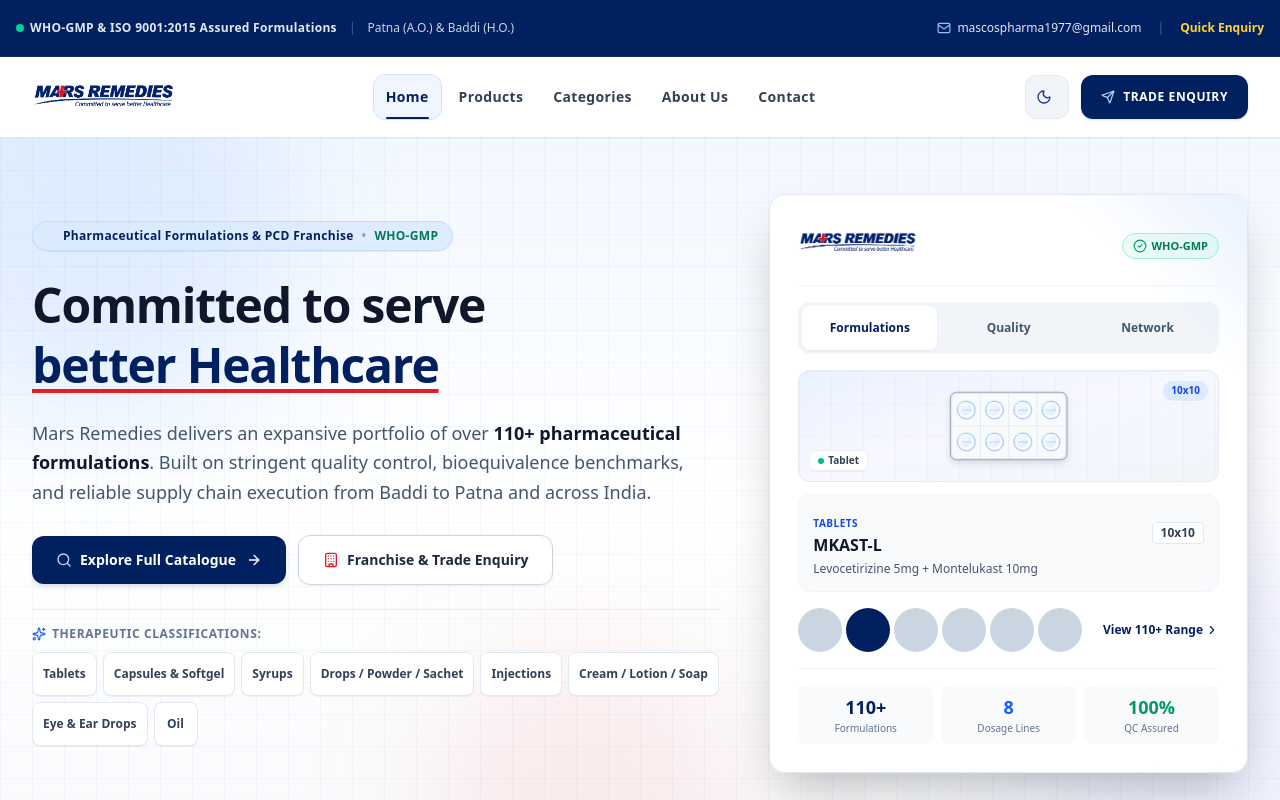
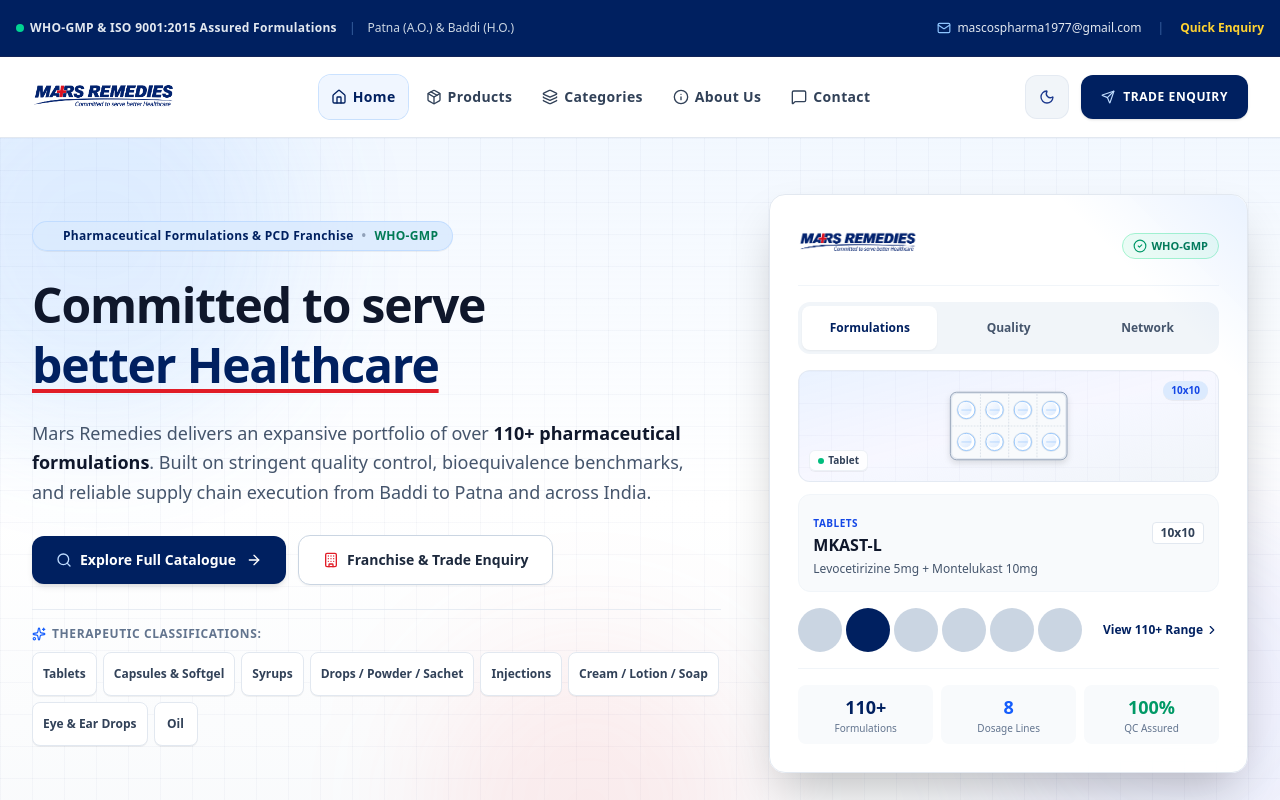
Before and after one commit to ritwikamit/MarsRemedies, a React (Vite) app: page / in a window 1280 px wide. Shown: the top 800 px of the page. Built offline with nearby package versions, Linux system fonts and the light colour scheme; a web font is replaced by a local one.

Commit message:
Enhance navbar: add icons to nav links for lucidity, center dark mode button block

```diff
--- a/src/components/Navbar.tsx
+++ b/src/components/Navbar.tsx
@@ -132,32 +132,32 @@
             <nav className="hidden lg:flex items-center gap-1 xl:gap-1.5" aria-label="Main Navigation">
               {navLinks.map((link) => {
                 const isActive = currentPage === link.page;
+                const IconComponent = link.icon;
                 return (
                   <button
                     key={link.page}
                     onClick={() => handleNav(link.page)}
-                    className={`relative px-3 py-2 text-xs xl:text-sm font-bold tracking-wide rounded-xl transition-all duration-150 whitespace-nowrap cursor-pointer focus-visible:outline-hidden focus-visible:ring-2 focus-visible:ring-[#002060] dark:focus-visible:ring-blue-400 ${
+                    className={`relative flex items-center gap-1.5 px-3 py-2 text-xs xl:text-sm font-semibold tracking-wide rounded-xl transition-all duration-150 whitespace-nowrap cursor-pointer focus-visible:outline-hidden focus-visible:ring-2 focus-visible:ring-[#002060] dark:focus-visible:ring-blue-400 ${
                       isActive
                         ? 'text-[#002060] dark:text-blue-400 bg-blue-50/90 dark:bg-blue-950/80 shadow-2xs font-extrabold ring-1 ring-blue-200/80 dark:ring-blue-800/80'
-                        : 'text-slate-700 dark:text-slate-300 hover:text-[#002060] dark:hover:text-white hover:bg-slate-100/80 dark:hover:bg-slate-800/80 font-semibold'
+                        : 'text-slate-700 dark:text-slate-300 hover:text-[#002060] dark:hover:text-white hover:bg-slate-100/80 dark:hover:bg-slate-800/80'
                     }`}
                   >
-                    {link.label}
-                    {isActive && (
-                      <span className="absolute bottom-0 left-3 right-3 h-0.5 bg-[#002060] dark:bg-blue-400 rounded-full" />
-                    )}
+                    <IconComponent className="w-4 h-4 shrink-0" />
+                    <span>{link.label}</span>
                   </button>
                 );
               })}
             </nav>
 
             {/* Zone 3: Primary Actions (Dark Mode Toggle, Enquiry, Mobile/Tablet Menu) */}
-            <div className="flex items-center gap-1.5 xs:gap-2 sm:gap-3 xs:justify-center sm:justify-center justify-start shrink-0">
+            <div className="flex items-center gap-1.5 xs:gap-2 sm:gap-3 shrink-0">
 
-              {/* Dark Mode Toggle Button */}
+              {/* Dark Mode Toggle Button - centered within its own block on mobile/tablet */}
+              <div className="flex items-center justify-center xs:justify-center sm:justify-center">
                 <button
                   onClick={toggleTheme}
-                className="p-2 sm:p-2.5 rounded-xl text-slate-700 dark:text-slate-200 bg-slate-100 dark:bg-slate-800 hover:bg-slate-200 dark:hover:bg-slate-700 transition-colors cursor-pointer border border-slate-200/80 dark:border-slate-700/80 shrink-0"
+                  className="p-2 sm:p-2.5 rounded-xl text-slate-700 dark:text-slate-200 bg-slate-100 dark:bg-slate-800 hover:bg-slate-200 dark:hover:bg-slate-700 transition-colors cursor-pointer border border-slate-200/80 dark:border-slate-700/80 shrink-0 flex items-center justify-center"
                   title={isDark ? 'Switch to Light Theme' : 'Switch to Dark Theme'}
                   aria-label="Toggle theme mode"
                 >
@@ -167,6 +167,7 @@
                     <Moon className="w-4 h-4 text-blue-900" />
                   )}
                 </button>
+              </div>
 
               {/* Desktop / Large Tablet Trade Enquiry Button */}
               <button
```
Lines whose indentation alone changed are shown as unchanged.
